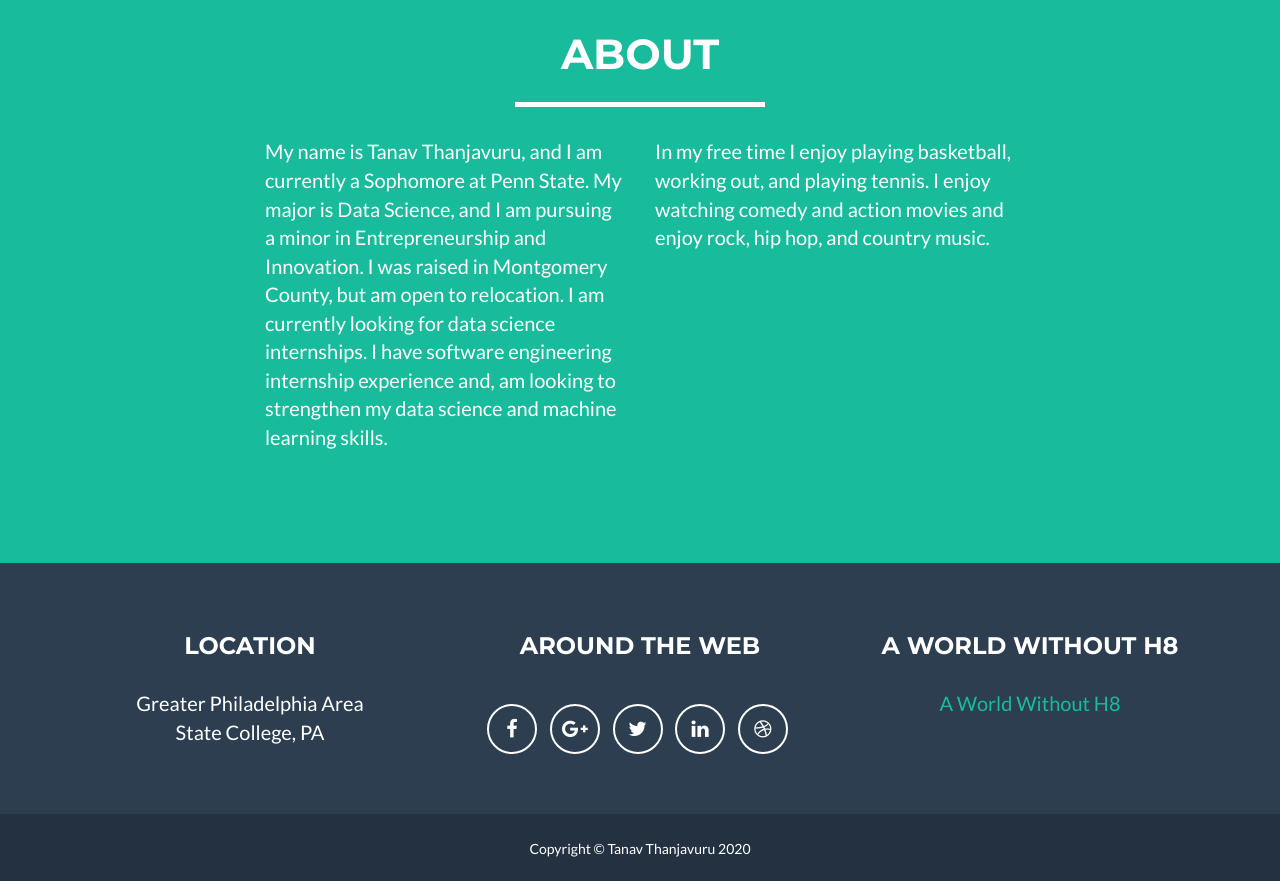
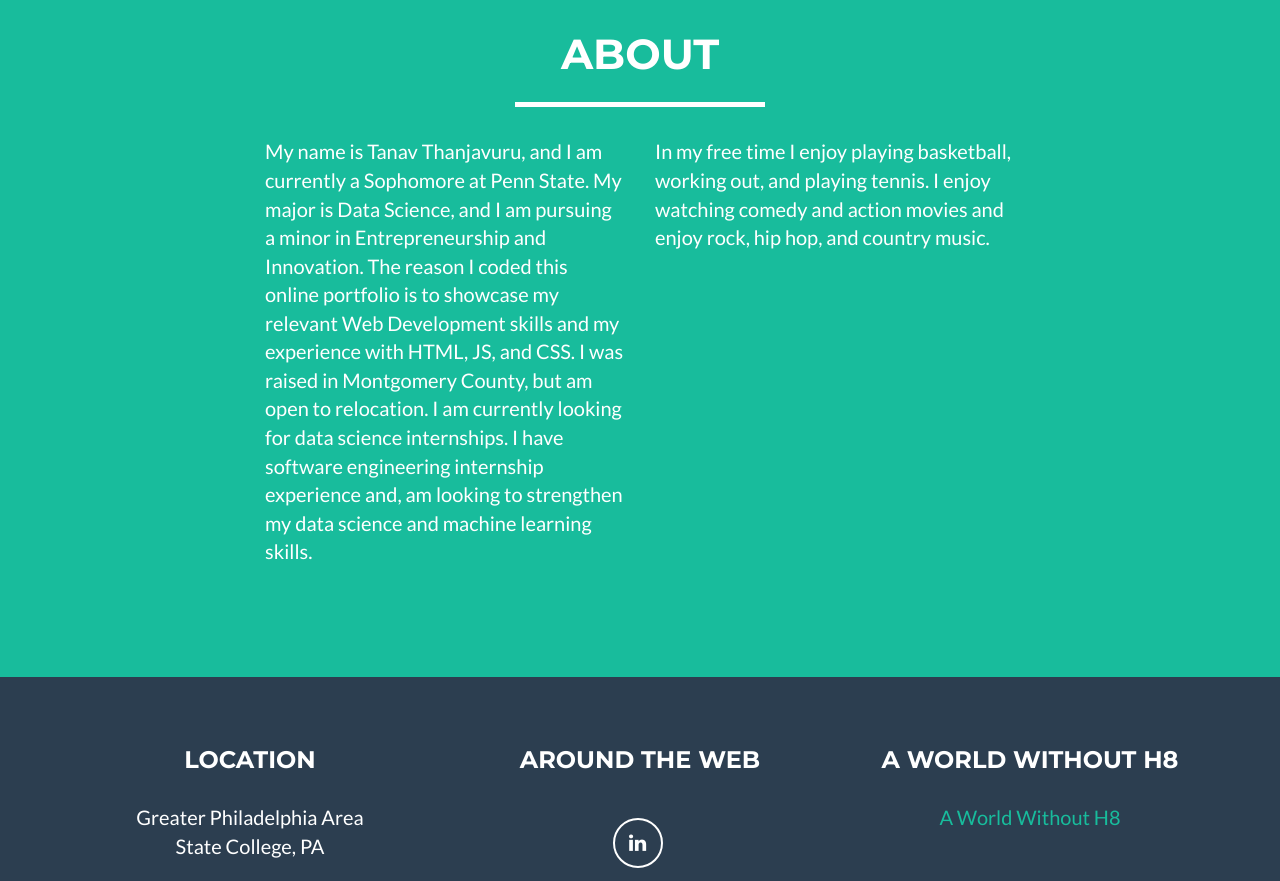
Before and after one commit to Tanav1/PersonalSite, a plain HTML site: page index.html in a window 1280 px wide. Shown: the part 1520-2401 px from the top of the page. Drawn offline with nearby package versions, Linux system fonts and the light colour scheme.

Commit message:
Add files via upload

```diff
--- a/index.html
+++ b/index.html
@@ -2,7 +2,7 @@
 <html lang="en">
 
 <head>
-<meta name="google-site-verification" content="wFNLSNi-whCJN-o5GvxQ6Wi5s3kVVnZc_F1Q5_CZgMg" />
+
     <meta charset="utf-8">
     <meta http-equiv="X-UA-Compatible" content="IE=edge">
     <meta name="viewport" content="width=device-width, initial-scale=1">
@@ -28,7 +28,7 @@
         <script src="https://oss.maxcdn.com/libs/html5shiv/3.7.0/html5shiv.js"></script>
         <script src="https://oss.maxcdn.com/libs/respond.js/1.4.2/respond.min.js"></script>
     <![endif]-->
-<meta name="google-site-verification" content="wFNLSNi-whCJN-o5GvxQ6Wi5s3kVVnZc_F1Q5_CZgMg" />
+
 </head>
 
 <body id="page-top" class="index">
@@ -141,7 +141,7 @@
             </div>
             <div class="row">
                 <div class="col-lg-4 col-lg-offset-2">
-                    <p>My name is Tanav Thanjavuru, and I am currently a Sophomore at Penn State. My major is Data Science, and I am pursuing a minor in Entrepreneurship and Innovation. I was raised in Montgomery County, but am open to relocation. I am currently looking for data science internships. I have software engineering internship experience and, am looking to strengthen my data science and machine learning skills.</p>
+                    <p>My name is Tanav Thanjavuru, and I am currently a Sophomore at Penn State. My major is Data Science, and I am pursuing a minor in Entrepreneurship and Innovation. The reason I coded this online portfolio is to showcase my relevant Web Development skills and my experience with HTML, JS, and CSS.  I was raised in Montgomery County, but am open to relocation. I am currently looking for data science internships. I have software engineering internship experience and, am looking to strengthen my data science and machine learning skills.</p>
                 </div>
                 <div class="col-lg-4">
                     <p>In my free time I enjoy playing basketball, working out, and playing tennis. I enjoy watching comedy and action movies and enjoy rock, hip hop, and country music.
@@ -171,21 +171,13 @@
                     <div class="footer-col col-md-4">
                         <h3>Around the Web</h3>
                         <ul class="list-inline">
+
+
+
                             <li>
-                                <a href="#" class="btn-social btn-outline"><i class="fa fa-fw fa-facebook"></i></a>
+                                <a href="https://www.linkedin.com/in/tanav-thanjavuru-574628106/" class="btn-social btn-outline"><i class="fa fa-fw fa-linkedin"></i></a>
                             </li>
-                            <li>
-                                <a href="#" class="btn-social btn-outline"><i class="fa fa-fw fa-google-plus"></i></a>
-                            </li>
-                            <li>
-                                <a href="#" class="btn-social btn-outline"><i class="fa fa-fw fa-twitter"></i></a>
-                            </li>
-                            <li>
-                                <a href="#" class="btn-social btn-outline"><i class="fa fa-fw fa-linkedin"></i></a>
-                            </li>
-                            <li>
-                                <a href="#" class="btn-social btn-outline"><i class="fa fa-fw fa-dribbble"></i></a>
-                            </li>
+
                         </ul>
                     </div>
                     <div class="footer-col col-md-4">
@@ -341,7 +333,17 @@
                         </p>
 
                         <p>
-                            After gathering the data, and cleaning it, and splitting it into a training and testing set,
+                            After gathering the data, and cleaning it (removing redundancies, extra spaces, etc.), and splitting it into a training and testing set, I was able to build models to give me analytics of the data I was working with. By doing this I got experience with different Python libraries like NumPY, GraphViz, Scikit-Learn, Pandas, and MatPlotLib. I also was able to get practical experience with the statiscal method of cross validation with different folds.
+                        </p>
+
+                        <p>
+                        	After analyzing features in each model I was able to determine analytics about people's thoughts on climte change, whether or not people believe in it, and the general opinion on climate change in general
+
+                        </p>
+
+                        <p>
+                        	I was able to determine that about 70% of the 500 tweets I scraped from the Twitter API believed in climate change, and how it is an important issue. I also was able to determine that about 30% of scraped tweets did not believe in climate change. I also was able to group prominent features together in a word cloud to determine which words were the most important/used in these tweets regarding climate change.
+
                         </p>
 
 
```
